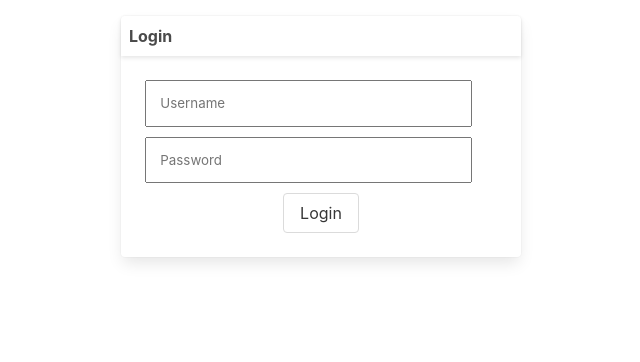
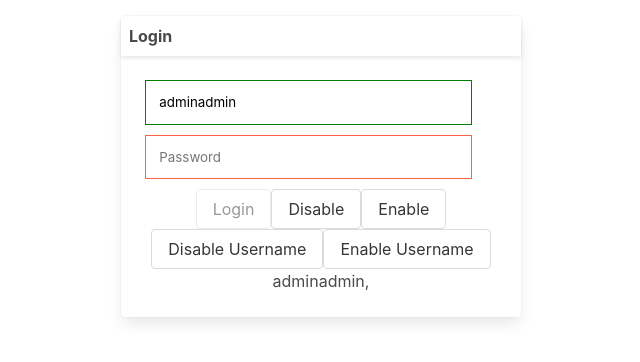
Before and after one commit to indreshpratap/nglearn11, an Angular app: page / in a window 1280 px wide. Shown: the top 362 px of the page, without its empty margins (319-959 px from the left). Built offline with nearby package versions, Linux system fonts and the light colour scheme.

Commit message:
template driven form Login page

```diff
--- a/src/app/app-core/app-core.module.ts
+++ b/src/app/app-core/app-core.module.ts
@@ -1,14 +1,12 @@
 import { NgModule } from '@angular/core';
-import { CommonModule } from '@angular/common';
 import { corePages } from './pages';
 import { coreComponents } from './components';
-import { RouterModule } from '@angular/router';
+import { AppUikitModule } from '../app-uikit/app-uikit.module';
 
 
 @NgModule({
   imports: [
-    CommonModule,
-    RouterModule
+    AppUikitModule
   ],
   declarations: [...corePages, ...coreComponents]
 })
--- a/src/app/app-core/pages/login/login.component.html
+++ b/src/app/app-core/pages/login/login.component.html
@@ -4,9 +4,27 @@
       <b>Login</b>
     </div>
     <div class="card-content">
-      <input type="text" placeholder="Username">
-      <input type="password" placeholder="Password">
-      <button class="button" (click)="doLogin()">Login</button>
+      <form #loginform="ngForm">
+      <!-- <input type="text" name="username" required placeholder="Username" [(ngModel)]="username"> -->
+      <input type="text" name="username" minlength="10" required placeholder="Username" #user="ngModel" [ngModel]="username">
+      <app-input-errors label="Username" [messages]="{required:'Please input username/email'}" [control]="user"></app-input-errors>
+      <!-- <div *ngIf="user.touched && user.errors && user.errors['required']">Username is required</div> -->
+      <input type="password" pattern="[a-z]*" name="pwd" minlength="5" required placeholder="Password" #pwd="ngModel" ngModel>
+      <app-input-errors [messages]="{pattern:'Only small letters are allowed',required:'Input password'}" label="Password" [control]="pwd"></app-input-errors>
+      <!-- <div *ngIf="loginform?.controls['pwd']?.errors?.minlength">Minlength is 5</div> -->
+      <!-- <div *ngIf="pwd?.errors['required']">Password is required</div>
+      <div *ngIf="pwd?.errors['minlength']">Minlength is 5</div> -->
+
+      <!-- {{pwd.errors|json}} -->
+      <button class="button" [disabled]="loginform.invalid" (click)="doLogin(loginform)">Login</button>
+      <button class="button"  (click)="loginform.control.disable()">Disable</button>
+      <button class="button"  (click)="loginform.control.enable()">Enable</button>
+      <button class="button"  (click)="user.control.disable()">Disable Username</button>
+      <button class="button"  (click)="user.control.enable()">Enable Username</button>
+
+     </form>
+     <!-- {{loginform}} -->
+      {{username}},{{password}}
     </div>
   </div>
 </div>
--- a/src/app/app-core/pages/login/login.component.scss
+++ b/src/app/app-core/pages/login/login.component.scss
@@ -16,6 +16,16 @@ input {
     width:93%;
     margin-bottom: 10px;
     padding:1em;
+    outline: none;
+
+    &.ng-invalid {
+        border:1px solid tomato;
+    }
+    &.ng-valid {
+        // background: lightgreen;
+        border:1px solid green;
+    }
 }
 
+
 }
--- a/src/app/app-core/pages/login/login.component.ts
+++ b/src/app/app-core/pages/login/login.component.ts
@@ -8,15 +8,19 @@ import { Router } from '@angular/router';
 })
 export class LoginComponent implements OnInit {
 
+  username='adminadmin';
+  password;
 
   constructor(private router:Router) { }
 
   ngOnInit() {
   }
 
-  doLogin(){
+  doLogin(loginform){
+    console.log(loginform.value);
+    console.log(loginform);
     // this.router.navigate(['home']);
-    this.router.navigateByUrl('/home');
+    // this.router.navigateByUrl('/home');
   }
 
 }
--- a/src/app/app-uikit/app-uikit.module.ts
+++ b/src/app/app-uikit/app-uikit.module.ts
@@ -1,10 +1,20 @@
 import { NgModule } from '@angular/core';
 import { CommonModule } from '@angular/common';
+import { uiComponents } from './components';
+import { RouterModule } from '@angular/router';
+import { FormsModule } from '@angular/forms';
 
 @NgModule({
   imports: [
-    CommonModule
+    CommonModule,
+    RouterModule,
+    FormsModule
   ],
-  declarations: []
+  exports: [
+    ...uiComponents,
+    CommonModule,
+    RouterModule,
+    FormsModule],
+  declarations: [...uiComponents]
 })
 export class AppUikitModule { }
--- /dev/null
+++ b/src/app/app-uikit/components/index.ts
@@ -0,0 +1,3 @@
+import { InputErrorsComponent } from "./input-errors/input-errors.component";
+
+export const uiComponents =[InputErrorsComponent]
--- /dev/null
+++ b/src/app/app-uikit/components/input-errors/input-errors.component.html
@@ -0,0 +1,3 @@
+<div *ngIf="control && control.touched && control.errors" class="input-errors">
+ <div *ngFor="let key of getKeys()">{{getMessage(key)}}</div>
+</div>
--- /dev/null
+++ b/src/app/app-uikit/components/input-errors/input-errors.component.scss
@@ -0,0 +1,3 @@
+.input-errors {
+    color:red;
+}
--- /dev/null
+++ b/src/app/app-uikit/components/input-errors/input-errors.component.ts
@@ -0,0 +1,45 @@
+import { Component, Input, OnInit } from '@angular/core';
+import { FormControl } from '@angular/forms';
+
+@Component({
+  selector: 'app-input-errors',
+  templateUrl: './input-errors.component.html',
+  styleUrls: ['./input-errors.component.scss']
+})
+export class InputErrorsComponent implements OnInit {
+
+  @Input() control:FormControl;
+  @Input() label:string;
+  @Input() messages:any;
+  constructor() { }
+
+  ngOnInit() {
+  }
+
+  getKeys() {
+    return Object.keys(this.control.errors);
+  }
+
+  getLabel() {
+    return this.label||'Field';
+  }
+
+
+  getMessage(key) {
+    if(this.messages && this.messages[key]){
+      return this.messages[key];
+    }else {
+      return this.defaultMessage(key);
+    }
+  }
+
+  private defaultMessage(key) {
+    switch(key) {
+      case 'required': return `${this.getLabel()} is required`;
+      case 'minlength': return `${this.getLabel()} minimum length is ${this.control.errors[key]['requiredLength']}`;
+      case 'pattern': return `${this.getLabel()} pattern mismatch `;
+      default: break;
+    }
+  }
+
+}
```
Also changed, not shown: 1 other file (tests, documents, lock files or other folders).
